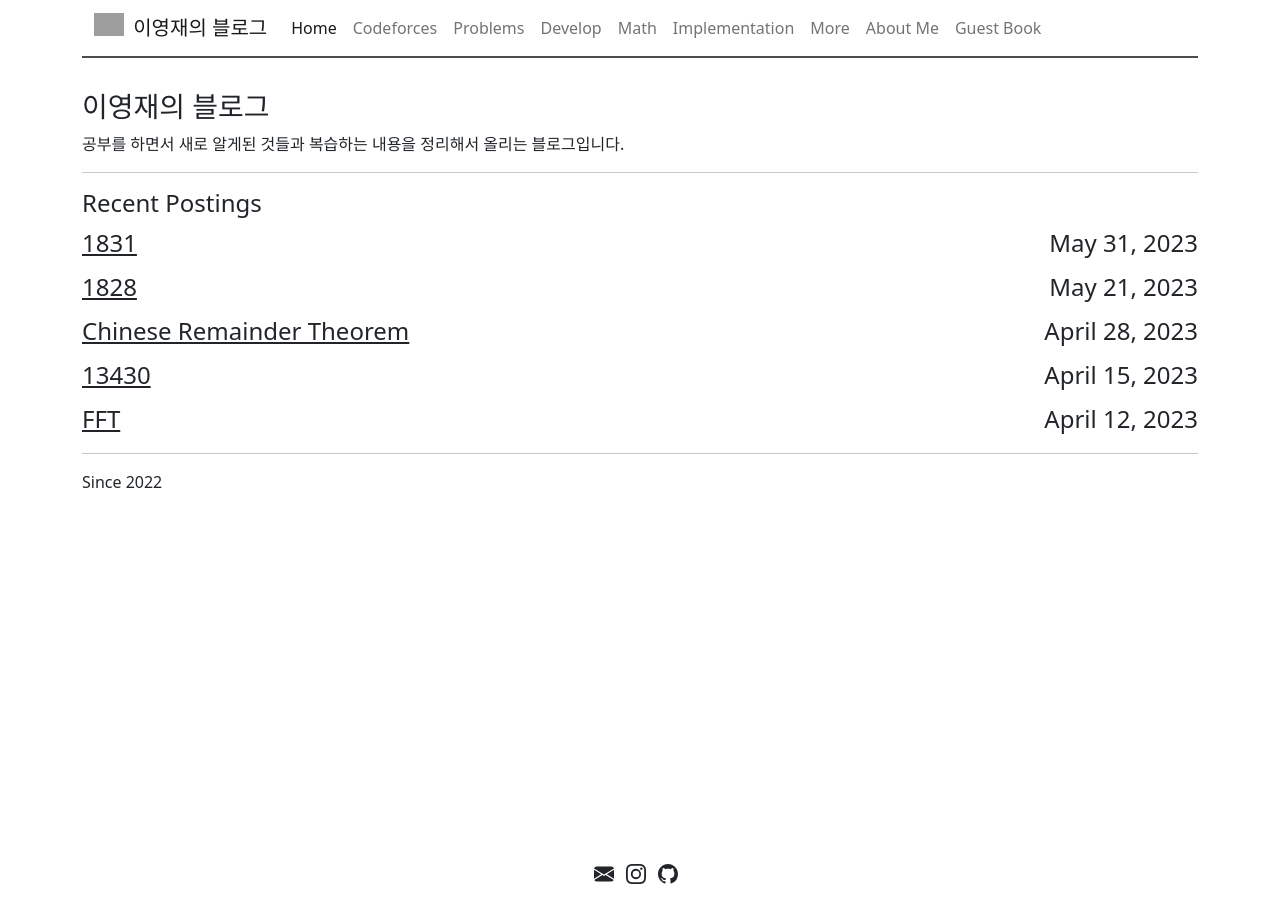
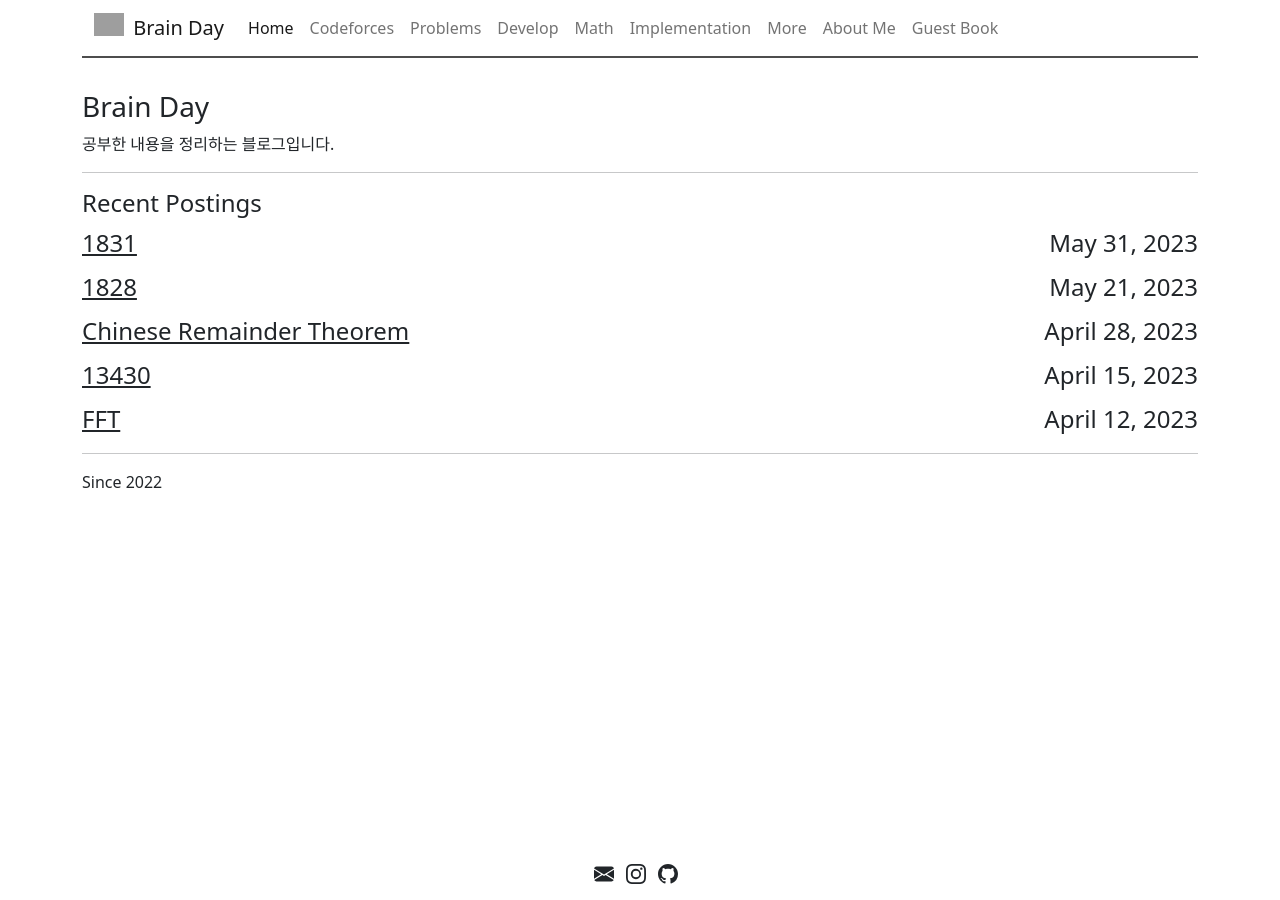
Before and after one commit to LEEYEONGJAE1/LEEYEONGJAE1.github.io, a Jekyll site: the page built from index.html, in a window 1280 px wide. Built offline with Jekyll 4.4.1, drawn with Linux system fonts in a browser that asks for light colours; grey boxes are pictures that could not be loaded.

Commit message:
20230531

```diff
--- a/_config.yml
+++ b/_config.yml
@@ -3,10 +3,12 @@
 #
 
 # Name of your site (displayed in the navbar)
-name: 이영재의 블로그
+name: Brain Day
 
 # Your site's title (e.g., Ben's Awesome Site, The GitHub Blog, etc.), used as part of the title tag like Home | Ben's Awesome Site.
-title: 이영재의 블로그
+title: Brain Day
+
+description: study blog
 
 # Link to avatar in the navbar (/assets/images/avatar.png). Leave empty if no logo desired. Two avatars for light and dark mode.
 # Avatar for light mode site
--- a/index.html
+++ b/index.html
@@ -3,9 +3,9 @@ layout: default
 ---
 
 <div class="archive">
-  <h3>이영재의 블로그</h3>
+  <h3>Brain Day</h3>
   <p>
-    공부를 하면서 새로 알게된 것들과 복습하는 내용을 정리해서 올리는 블로그입니다.
+    공부한 내용을 정리하는 블로그입니다.
   </p>
   <hr>
   <h4> Recent Postings </h4>
```
